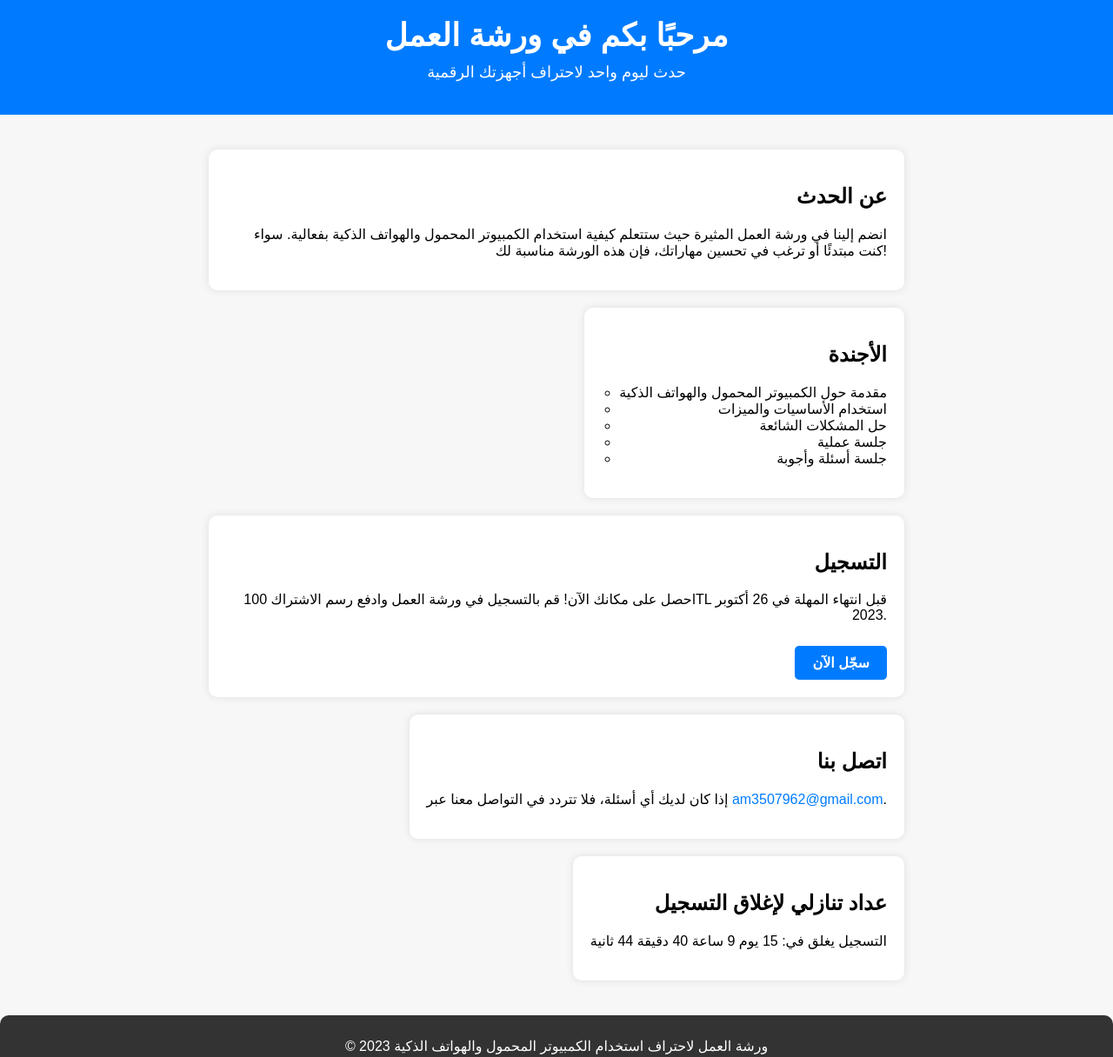
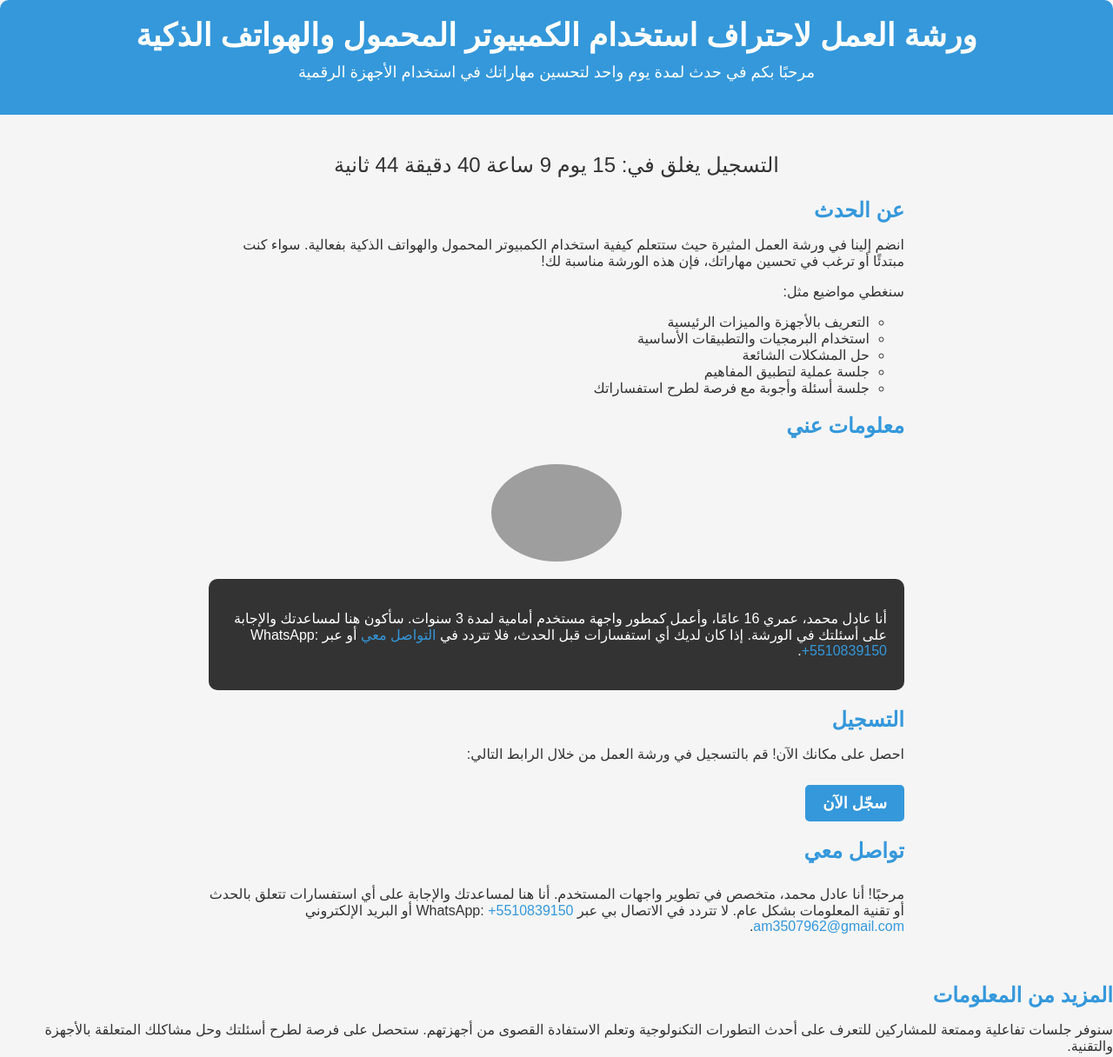
Before and after one commit to am3507962/da2amemo, a plain HTML site: page index.html in a window 1280 px wide. Shown: the top 1216 px of the page at 87% size. Drawn offline with Linux system fonts and the light colour scheme; grey boxes are pictures that could not be loaded.

Commit message:
Update index.html
z

```diff
--- a/index.html
+++ b/index.html
@@ -9,23 +9,23 @@
             font-family: Arial, sans-serif;
             margin: 0;
             padding: 0;
-            background-color: #f7f7f7;
+            background-color: #f5f5f5;
+            color: #333;
+            direction: rtl; /* Right-to-left text direction for Arabic */
         }
 
         .container {
-            display: flex;
-            flex-direction: column;
-            align-items: flex-end;
+            max-width: 800px;
             margin: 0 auto;
-            max-width: 800px;
             padding: 20px;
         }
 
         header {
+            background-color: #3498db;
+            color: white;
             text-align: center;
-            background-color: #007BFF;
-            color: white;
             padding: 20px 0;
+            border-radius: 10px 10px 0 0;
         }
 
         header h1 {
@@ -38,17 +38,38 @@
             margin-top: 10px;
         }
 
-        section {
-            text-align: right;
+        #countdown-container {
+            text-align: center;
+        }
+
+        #countdown-timer {
+            font-size: 24px;
+        }
+
+        .flex-container {
+            display: flex;
+            flex-direction: column; /* Text on top */
+            align-items: center;
+        }
+
+        .flex-container img {
+            max-width: 150px;
+            border-radius: 50%;
+            margin-top: 20px;
+        }
+
+        .dark-bg {
+            background-color: #333;
+            color: white;
             padding: 20px;
-            background-color: white;
             border-radius: 10px;
-            box-shadow: 0 0 10px rgba(0, 0, 0, 0.1);
             margin-top: 20px;
         }
 
         section h2 {
             font-size: 24px;
+            margin-bottom: 10px;
+            color: #3498db;
         }
 
         ul {
@@ -58,7 +79,7 @@
 
         .cta-button {
             display: inline-block;
-            background-color: #007BFF;
+            background-color: #3498db;
             color: white;
             padding: 10px 20px;
             text-decoration: none;
@@ -66,10 +87,11 @@
             font-weight: bold;
             transition: background-color 0.3s;
             margin-top: 10px;
+            font-size: 18px;
         }
 
         .cta-button:hover {
-            background-color: #0056b3;
+            background-color: #2980b9;
         }
 
         footer {
@@ -77,18 +99,33 @@
             background-color: #333;
             color: white;
             padding: 10px 0;
-            border-top-left-radius: 10px;
-            border-top-right-radius: 10px;
+            border-radius: 0 0 10px 10px;
             margin-top: 20px;
         }
 
         a {
-            color: #007BFF;
+            color: #3498db;
             text-decoration: none;
         }
 
         a:hover {
             text-decoration: underline;
+        }
+
+        /* Media Query for Mobile Responsiveness */
+        @media (max-width: 600px) {
+            header h1 {
+                font-size: 28px;
+            }
+            header p {
+                font-size: 16px;
+            }
+            section h2 {
+                font-size: 20px;
+            }
+            .cta-button {
+                font-size: 16px;
+            }
         }
     </style>
     <script>
@@ -127,41 +164,56 @@
 </head>
 <body>
     <header>
-        <h1>مرحبًا بكم في ورشة العمل</h1>
-        <p>حدث ليوم واحد لاحتراف أجهزتك الرقمية</p>
+        <h1>ورشة العمل لاحتراف استخدام الكمبيوتر المحمول والهواتف الذكية</h1>
+        <p>مرحبًا بكم في حدث لمدة يوم واحد لتحسين مهاراتك في استخدام الأجهزة الرقمية</p>
     </header>
 
     <div class="container">
+        <div id="countdown-container">
+            <p id="countdown-timer"></p>
+        </div>
+
         <section>
             <h2>عن الحدث</h2>
             <p>انضم إلينا في ورشة العمل المثيرة حيث ستتعلم كيفية استخدام الكمبيوتر المحمول والهواتف الذكية بفعالية. سواء كنت مبتدئًا أو ترغب في تحسين مهاراتك، فإن هذه الورشة مناسبة لك!</p>
-        </section>
-
-        <section>
-            <h2>الأجندة</h2>
+            <p>سنغطي مواضيع مثل:</p>
             <ul>
-                <li>مقدمة حول الكمبيوتر المحمول والهواتف الذكية</li>
-                <li>استخدام الأساسيات والميزات</li>
+                <li>التعريف بالأجهزة والميزات الرئيسية</li>
+                <li>استخدام البرمجيات والتطبيقات الأساسية</li>
                 <li>حل المشكلات الشائعة</li>
-                <li>جلسة عملية</li>
-                <li>جلسة أسئلة وأجوبة</li>
+                <li>جلسة عملية لتطبيق المفاهيم</li>
+                <li>جلسة أسئلة وأجوبة مع فرصة لطرح استفساراتك</li>
             </ul>
         </section>
 
         <section>
+            <h2>معلومات عني</h2>
+            <div class="flex-container">
+                <img src="https://drive.google.com/uc?id=1Cm6VZo0Fia2chaLCroo72DatqRD4G_e3" alt="صورتي">
+                <div class="dark-bg">
+                    <p>أنا عادل محمد، عمري 16 عامًا، وأعمل كمطور واجهة مستخدم أمامية لمدة 3 سنوات. سأكون هنا لمساعدتك والإجابة على أسئلتك في الورشة. إذا كان لديك أي استفسارات قبل الحدث، فلا تتردد في <a href="mailto:am3507962@gmail.com">التواصل معي</a> أو عبر WhatsApp: <a href="https://wa.me/5510839150">+5510839150</a>.</p>
+                </div>
+            </div>
+        </section>
+
+        <section>
             <h2>التسجيل</h2>
-            <p>احصل على مكانك الآن! قم بالتسجيل في ورشة العمل وادفع رسم الاشتراك 100TL قبل انتهاء المهلة في 26 أكتوبر 2023.</p>
+            <p>احصل على مكانك الآن! قم بالتسجيل في ورشة العمل من خلال الرابط التالي:</p>
             <a href="https://vrxjbsycibs.typeform.com/to/nNjY0PQj" class="cta-button">سجّل الآن</a>
         </section>
 
         <section>
-            <h2>اتصل بنا</h2>
-            <p>إذا كان لديك أي أسئلة، فلا تتردد في التواصل معنا عبر <a href="mailto:am3507962@gmail.com">am3507962@gmail.com</a>.</p>
+            <h2>تواصل معي</h2>
+            <div class="flex-container">
+
+                    <p>مرحبًا! أنا عادل محمد، متخصص في تطوير واجهات المستخدم. أنا هنا لمساعدتك والإجابة على أي استفسارات تتعلق بالحدث أو تقنية المعلومات بشكل عام. لا تتردد في الاتصال بي عبر WhatsApp: <a href="https://wa.me/5510839150">+5510839150</a> أو البريد الإلكتروني <a href="mailto:am3507962@gmail.com">am3507962@gmail.com</a>.</p>
+                </div>
+            </div>
         </section>
 
         <section>
-            <h2>عداد تنازلي لإغلاق التسجيل</h2>
-            <p id="countdown-timer"></p>
+            <h2>المزيد من المعلومات</h2>
+            <p>سنوفر جلسات تفاعلية وممتعة للمشاركين للتعرف على أحدث التطورات التكنولوجية وتعلم الاستفادة القصوى من أجهزتهم. ستحصل على فرصة لطرح أسئلتك وحل مشاكلك المتعلقة بالأجهزة والتقنية.</p>
         </section>
     </div>
 
```
